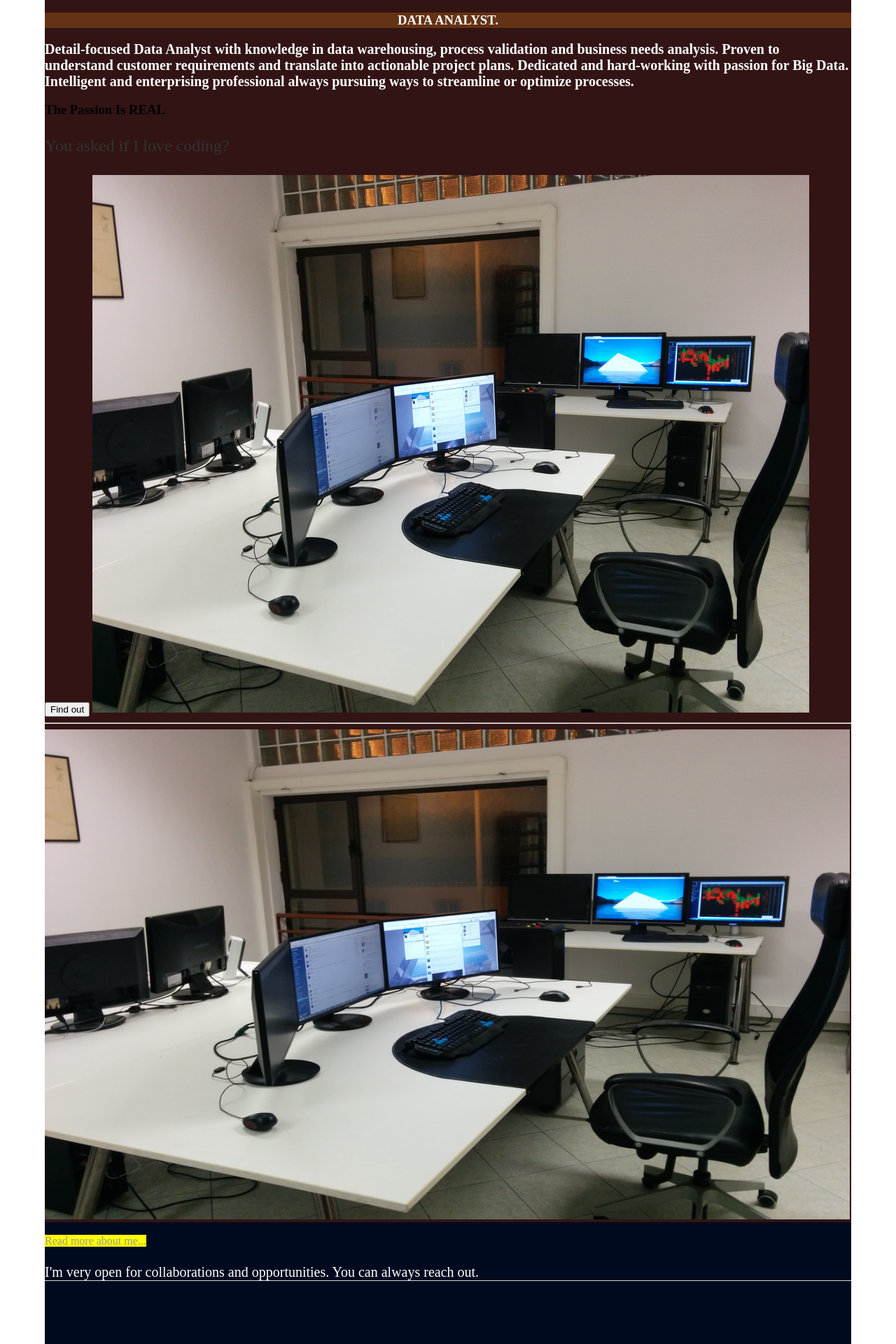
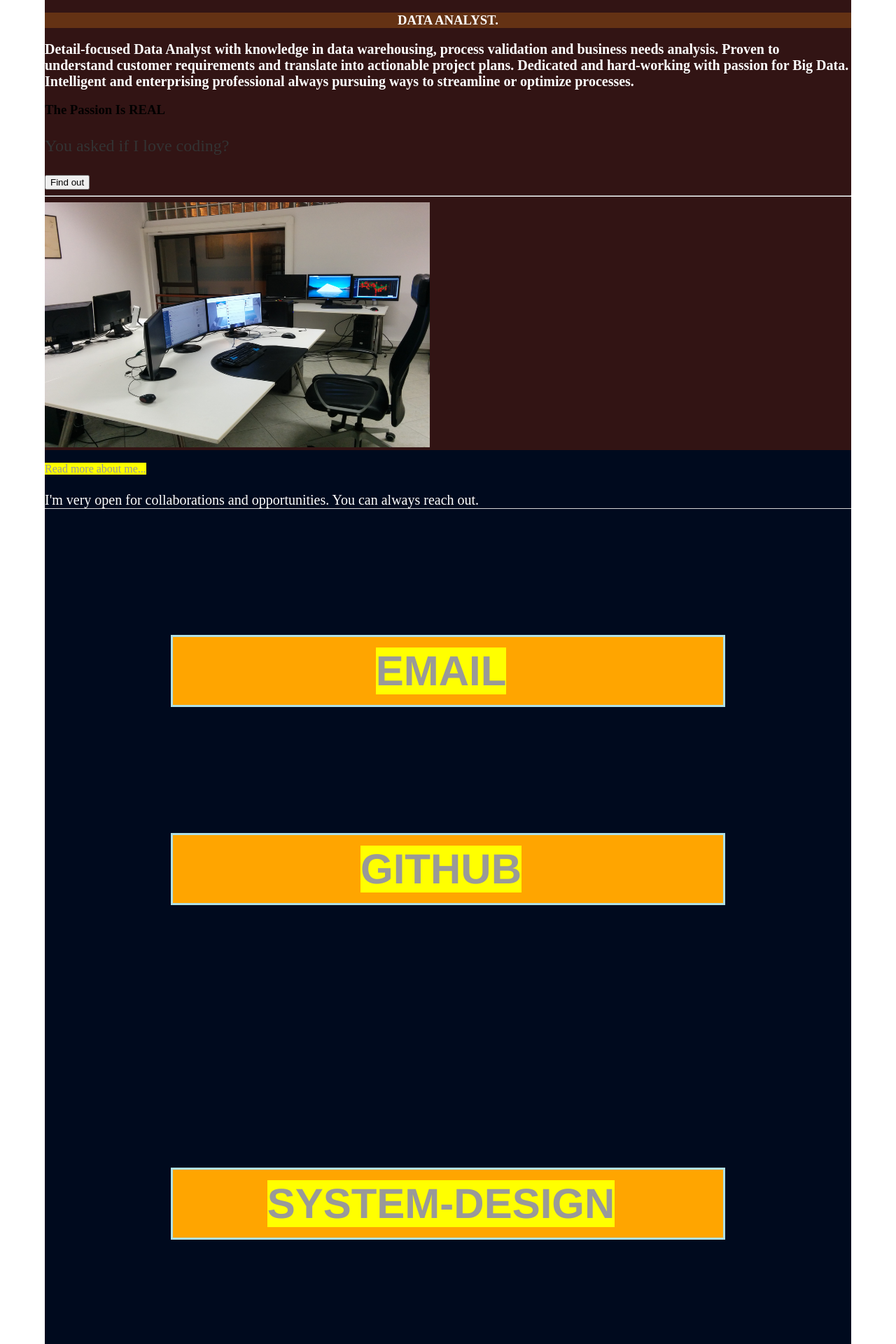
Before and after one commit to teefortech/teefortech.github.io, a Jekyll site: the page index.html, which Jekyll copies as it is, in a window 1280 px wide. Shown: the part 416-2336 px from the top of the page at 70% size. Built offline with Jekyll 4.4.1, drawn with Linux system fonts in a browser that asks for light colours.

Commit message:
Update index.html

```diff
--- a/index.html
+++ b/index.html
@@ -64,10 +64,8 @@ a:active {
 <button type="button" onclick="myFunction()">Find out</button>
 
 <script src="/JS/Tmex_Script.js"></script>
-
-          <img src="Teeprog4.png" class="bg">
- <hr>
-  <img src="Teeprog4.png" alt="TeeCode" width="1150" height="700">
+           <hr>
+  <img src="Teeprog4.png" alt="TeeCode" width="550" height="350">
 <div style="background-color: rgb(0, 10, 30); font-family: Times New Roman">
 	<div class="container">
     		<div class="blurb">
```
